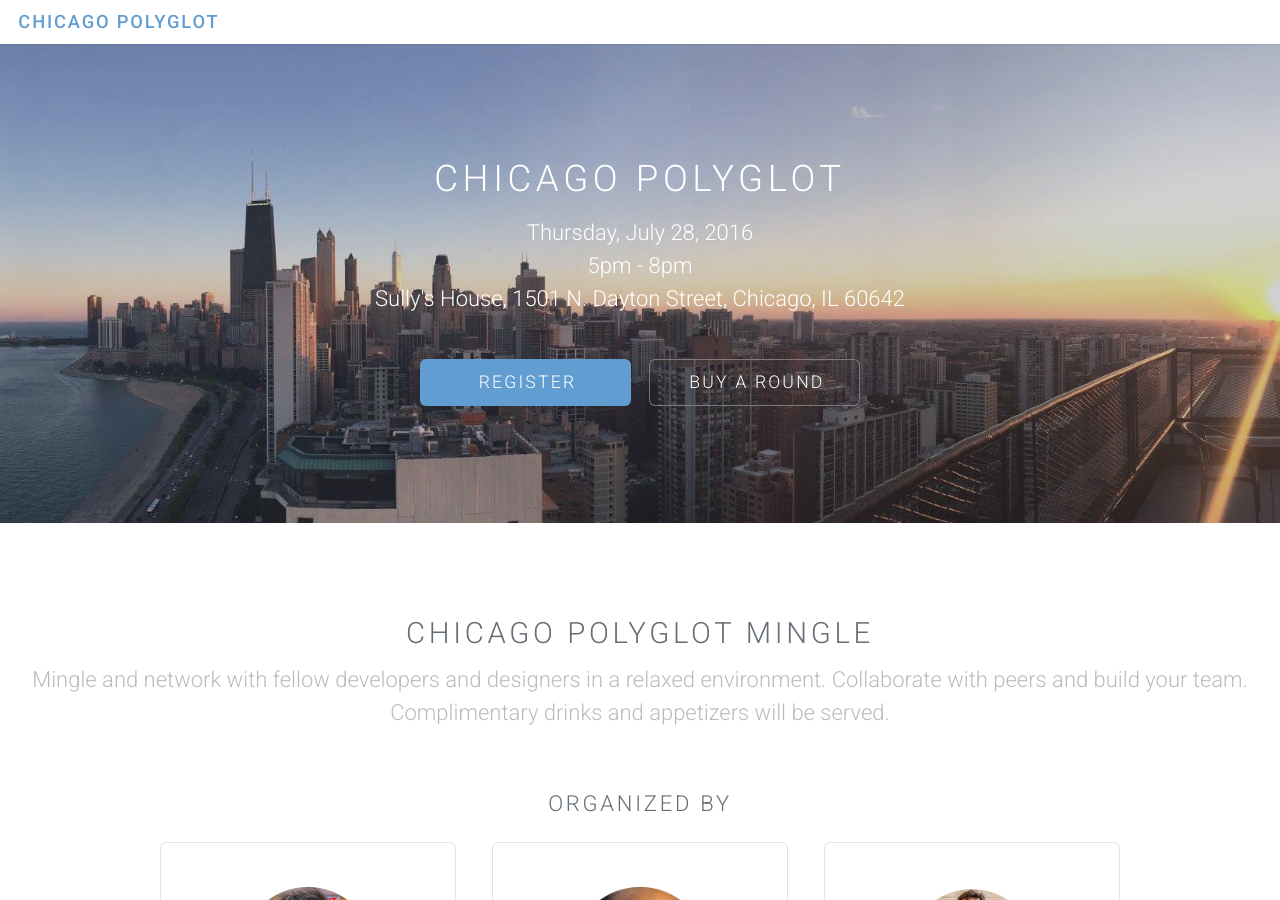
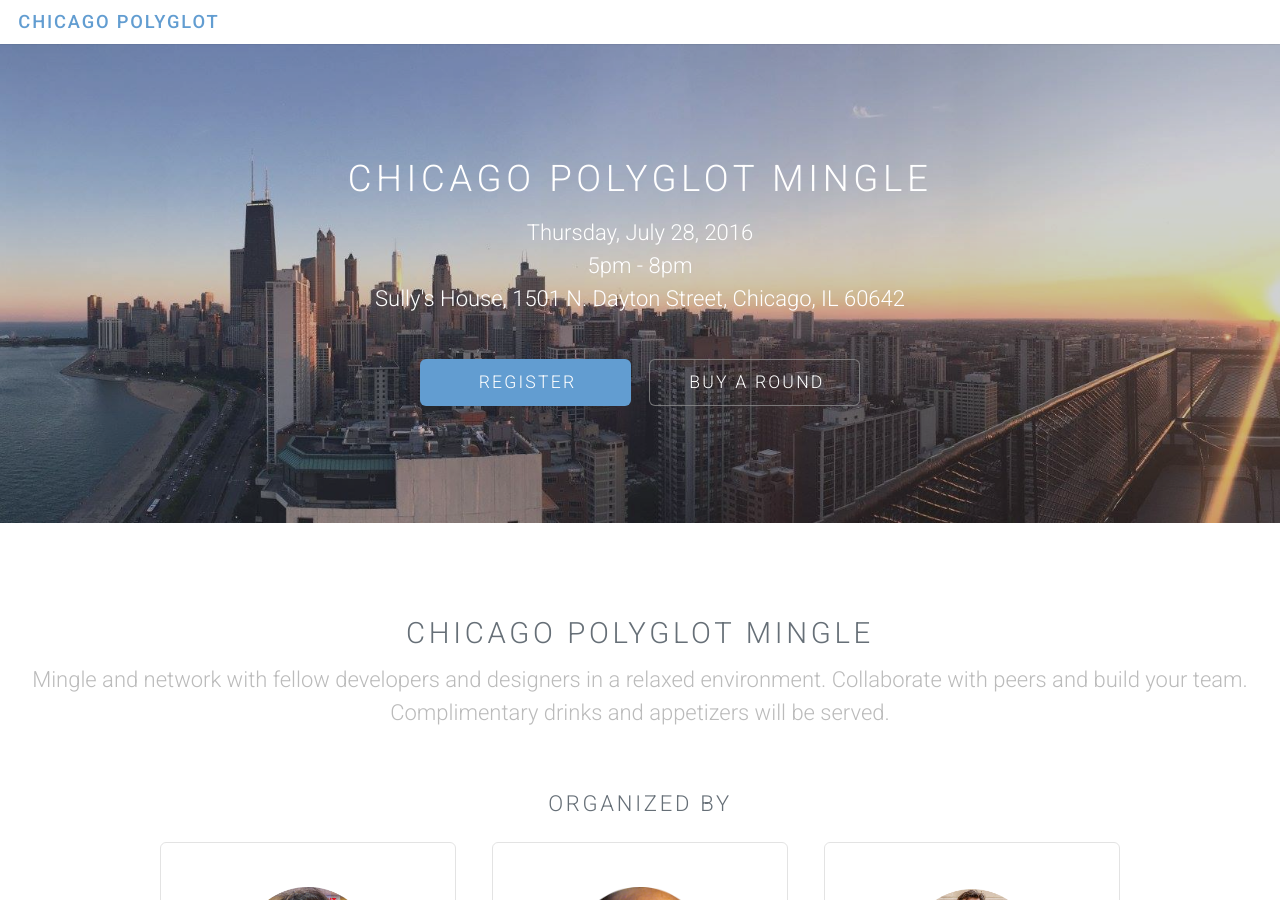
Before and after one commit to 8thlight/chicagopolyglot, a Jekyll site: the page built from index.html, in a window 1280 px wide and 900 px high. Built offline with Jekyll 4.4.1, drawn with Linux system fonts in a browser that asks for light colours.

Commit message:
Fix some stuff

```diff
--- a/_layouts/landing-page.html
+++ b/_layouts/landing-page.html
@@ -10,7 +10,7 @@
         <!-- Banner -->
         <section id="banner">
             <div class="inner">
-                <h2>Chicago Polyglot</h2>
+                <h2>Chicago Polyglot Mingle</h2>
                 <p>Thursday, July 28, 2016 <br>
                   5pm - 8pm <br>
                 <a href="http://www.sullyshouse.com/">Sully's House, 1501 N. Dayton Street, Chicago, IL 60642 </a></p>
--- a/index.html
+++ b/index.html
@@ -63,7 +63,7 @@ layout: landing-page
 						</div>
 						<div class="6u">
 							<section class="special">
-								<a href="http://www.chipy.org/" class="image fit"><img src="/images/partners/chipy.png" alt="ChiPy"/></a>
+								<a href="http://www.chipy.org/" class="image fit"><img src="/images/partners/ChiPy.png" alt="ChiPy"/></a>
 							</section>
 						</div>
 						<div class="6u">
```
